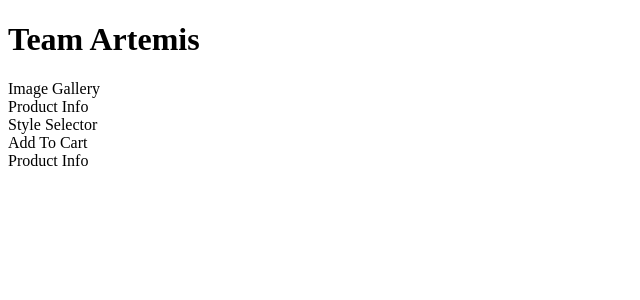
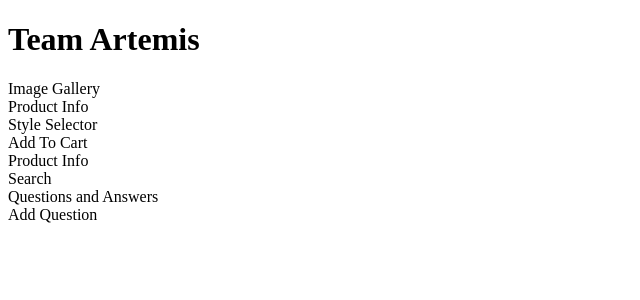
Before and after one commit to mwolf2531/Project-Catwalk, a React app: page / in a window 1280 px wide. Shown: the top 300 px of the page, without its empty margins (0-640 px from the left). Built offline with nearby package versions, Linux system fonts and the light colour scheme; the HTML template or start-up script is replaced by a standard one.

Commit message:
Added component shell and pseudocode

```diff
--- a/src/components/App.jsx
+++ b/src/components/App.jsx
@@ -1,5 +1,6 @@
 import React from "react"
-import OverviewWidget from './Overview/OverviewWidget.jsx'
+import OverviewWidget from './Overview/OverviewWidget.jsx';
+import QAWidget from './QAs/QAWidget.jsx';
 
 class App extends React.Component {
   render() {
@@ -8,7 +9,8 @@ class App extends React.Component {
         <h1>
           Team Artemis
         </h1>
-        <OverviewWidget/>
+        <OverviewWidget />
+        <QAWidget />
       </>
     );
   }
--- /dev/null
+++ b/src/components/QAs/AddAnswer.jsx
@@ -0,0 +1,26 @@
+import React from 'react';
+import ReactDOM from 'react-dom';
+
+
+
+class AddAnswer extends React.Component {
+  render() {
+    return (
+      <div>
+        Add Answer
+      </div>
+    )
+  }
+
+}
+
+export default AddAnswer;
+
+
+// To Do:
+//   When clicking on this button, a modal should appear
+//The modal should be titled “Submit your Answer”.  The modal should be subtitled:   “[Product Name]: [Question Body]” .  The   appropriate product name and question body should be inserted into the subtitle.
+//   Required inputs: answer, nickname, email
+//   They should also be able to add photos
+//   Followed by a submit button
+//   Submitting it will add the answer
--- /dev/null
+++ b/src/components/QAs/AddQuestion.jsx
@@ -0,0 +1,24 @@
+import React from 'react';
+
+
+class AddQuestion extends React.Component {
+
+
+  render() {
+    return (
+      <div>
+        Add Question
+      </div>
+    )
+  }
+
+}
+
+export default AddQuestion;
+
+// To Do:
+//   When clicking on this button, a modal should appear
+//   The modal should be titled “Ask Your Question” and subtitled “About the [Product Name Here]”.  The product name should be      inserted into the subtitle.
+//   Required inputs: question, nickname, email
+//   Followed by a submit button
+//   Submitting it will add the question
--- /dev/null
+++ b/src/components/QAs/Helpful.jsx
@@ -0,0 +1,22 @@
+import React from 'react';
+
+
+
+class Helpful extends React.Component {
+
+
+  render() {
+    return (
+      <div>
+        Helpful?
+      </div>
+    )
+  }
+
+}
+
+export default Helpful;
+
+// To Do:
+//   Handle click event where if this is clicked, it increases the count of the object
+//   Be sure to ensure that it cannot be clicked twice by a single user
--- /dev/null
+++ b/src/components/QAs/QAWidget.jsx
@@ -0,0 +1,29 @@
+import React from 'react';
+import AddAnswer from './AddAnswer.jsx';
+import AddQuestion from './AddQuestion.jsx';
+import Helpful from './Helpful.jsx';
+import QuestionsAnswers from './QuestionsAnswers.jsx';
+import Report from './Report.jsx';
+import SearchBar from './SearchBar.jsx';
+
+class QAWidget extends React.Component {
+
+  render() {
+    return (
+      <div className='questions'>
+        <div>
+          <SearchBar />
+        </div>
+        <div>
+          <QuestionsAnswers />
+        </div>
+        <div>
+          <AddQuestion />
+        </div>
+      </div>
+    )
+  }
+
+}
+
+export default QAWidget;
--- /dev/null
+++ b/src/components/QAs/QuestionsAnswers.jsx
@@ -0,0 +1,25 @@
+import React from 'react';
+
+
+class QuestionsAnswers extends React.Component {
+
+
+  render() {
+    return (
+      <div>
+        Questions and Answers
+      </div>
+    )
+  }
+
+}
+
+export default QuestionsAnswers;
+
+// To do:
+//  Bring in the question and answer data from the API, including the user and the timestamp
+//  Append the helpful, report and add answer coponents to each question and answer
+//  Answers should appear in order of helpfulness
+//  Add the add more questions functionality which expands the list of two current answers
+// Enhancement:
+//  Support the upload of images with an answer
--- /dev/null
+++ b/src/components/QAs/Report.jsx
@@ -0,0 +1,21 @@
+import React, { Component } from 'react';
+
+
+class Report extends React.Component {
+
+
+  render() {
+    return (
+      <div>
+        Report
+      </div>
+    )
+  }
+
+}
+
+export default Report;
+
+// To do:
+//   If this is clicked, it will flag the answer for review
+//   Then, the 'report' should change to 'reported'
--- /dev/null
+++ b/src/components/QAs/SearchBar.jsx
@@ -0,0 +1,21 @@
+import React, { Component } from 'react';
+
+
+class SearchBar extends React.Component {
+
+
+  render() {
+    return (
+      <div>
+        Search
+      </div>
+    )
+  }
+
+}
+
+export default SearchBar;
+
+// To do:
+//  Handle a change event where whatever is being input will dynamically search the API and come up with a filtered list
+//  Ensure the placeholder text is there
```
Also changed, not shown: 1 other file (tests, documents, lock files or other folders).
